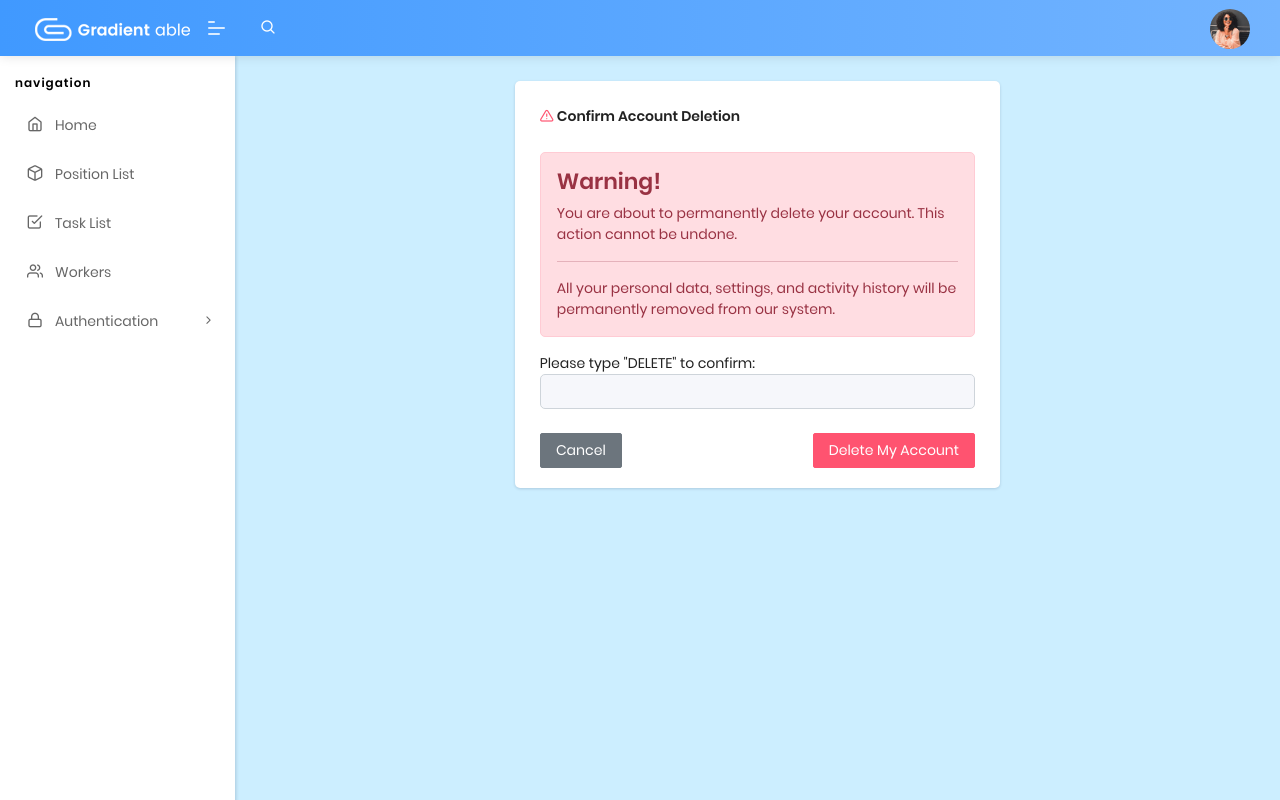
After one commit to Ppllupold/ITCompanyTaskManager, a Django app: page /workers/1/delete/ in a window 1280 px wide. The commit adds this page. Run offline with Django 5.2, Linux system fonts and the light colour scheme; tables that the repository leaves empty hold one stand-in row (values such as "Sample post"); some libraries are stand-ins or nearby versions.

Commit message:
created profile delete view, implement logout

```diff
--- a/ITCompanyTaskManager/settings.py
+++ b/ITCompanyTaskManager/settings.py
@@ -139,3 +139,4 @@ INTERNAL_IPS = [
 AUTH_USER_MODEL = 'taskmanagerApp.Worker'
 
 LOGIN_REDIRECT_URL = "/"
+LOGOUT_REDIRECT_URL = "/accounts/login/"
--- a/taskmanagerApp/urls.py
+++ b/taskmanagerApp/urls.py
@@ -1,5 +1,6 @@
 from django.urls import path
-from taskmanagerApp.views import index, PositionListView, WorkerListView, WorkerDetailView, TaskDetailView, RegisterView
+from taskmanagerApp.views import index, PositionListView, WorkerListView, WorkerDetailView, TaskDetailView, \
+    RegisterView, WorkerDeleteView
 from .views import TaskListView
 
 urlpatterns = [
@@ -9,6 +10,7 @@ urlpatterns = [
     path("positions/", PositionListView.as_view(), name="position-list"),
     path("workers/", WorkerListView.as_view(), name="worker-list"),
     path("workers/<int:pk>/", WorkerDetailView.as_view(), name="worker-detail"),
+    path("workers/<int:pk>/delete/", WorkerDeleteView.as_view(), name="worker-delete"),
     path("tasks/<int:pk>/", TaskDetailView.as_view(), name="task-detail"),
 ]
 app_name = "taskManagerApp"
--- a/taskmanagerApp/views.py
+++ b/taskmanagerApp/views.py
@@ -1,4 +1,4 @@
-from django.contrib.auth.forms import UserCreationForm
+from django.contrib.auth.decorators import login_required
 from django.db.models import Count, Q
 from django.db.models.functions import Lower
 from django.shortcuts import render
@@ -9,6 +9,7 @@ from taskmanagerApp.forms import WorkerSearchForm, CustomUserCreationForm
 from taskmanagerApp.models import Task, Position, Worker
 
 
+@login_required
 def index(request):
     return render(request, "home/index.html")
 
@@ -96,6 +97,12 @@ class WorkerDetailView(generic.DetailView):
     ).select_related("position").prefetch_related("assigned_tasks", "teams")
 
 
+class WorkerDeleteView(generic.DeleteView):
+    model = Worker
+    template_name = "TMapp/worker_confirm_delete.html"
+    success_url = reverse_lazy("taskManagerApp:index")
+
+
 class RegisterView(generic.CreateView):
     model = Worker
     template_name = "registration/register.html"
--- /dev/null
+++ b/templates/TMapp/worker_confirm_delete.html
@@ -0,0 +1,41 @@
+{% extends "layouts/base.html" %}
+
+{% block title %}Confirm Account Deletion{% endblock %}
+
+{% block content %}
+  <div class="pcoded-main-container">
+    <div class="pcoded-content">
+      <div class="row">
+        <div class="col-md-6 mx-auto">
+          <div class="card">
+            <div class="card-header">
+              <h5><i class="feather icon-alert-triangle text-danger"></i> Confirm Account Deletion</h5>
+            </div>
+            <div class="card-body">
+              <div class="alert alert-danger" role="alert">
+                <h4 class="alert-heading">Warning!</h4>
+                <p>You are about to permanently delete your account. This action cannot be undone.</p>
+                <hr>
+                <p class="mb-0">All your personal data, settings, and activity history will be permanently removed from
+                  our system.</p>
+              </div>
+
+              <form method="post">
+                {% csrf_token %}
+                <div class="form-group">
+                  <label for="confirmation">Please type "DELETE" to confirm:</label>
+                  <input type="text" class="form-control" id="confirmation" name="confirmation" required>
+                </div>
+
+                <div class="d-flex justify-content-between mt-4">
+                  <a href="/" class="btn btn-secondary">Cancel</a>
+                  <button type="submit" class="btn btn-danger">Delete My Account</button>
+                </div>
+              </form>
+            </div>
+          </div>
+        </div>
+      </div>
+    </div>
+  </div>
+{% endblock %}
--- a/templates/includes/sidebar.html
+++ b/templates/includes/sidebar.html
@@ -1,4 +1,3 @@
-
 <!-- [ navigation menu ] start -->
 <nav class="pcoded-navbar menupos-fixed menu-light ">
   <div
@@ -18,38 +17,49 @@
               class="feather icon-box"></i></span><span class="pcoded-mtext">Position List</span></a>
         </li>
         <li class="nav-item">
-						<a href= "{% url "taskManagerApp:task-list" %}" class="nav-link "><span class="pcoded-micon"><i
+          <a href="{% url "taskManagerApp:task-list" %}" class="nav-link "><span class="pcoded-micon"><i
               class="feather icon-check-square"></i></span><span class="pcoded-mtext">Task List</span></a>
         </li>
         <li class="nav-item">
           <a href="{% url "taskmanager:worker-list" %}" class="nav-link "><span class="pcoded-micon"><i
               class="feather icon-users"></i></span><span class="pcoded-mtext">Workers</span></a>
         </li>
-					<li class="nav-item pcoded-menu-caption">
-						<label>Chart & Maps</label>
-					</li>
-					<li class="nav-item">
-						<a href="/chart-apex.html" class="nav-link "><span class="pcoded-micon"><i
-									class="feather icon-pie-chart"></i></span><span class="pcoded-mtext">Chart</span></a>
-					</li>
-					<li class="nav-item">
-						<a href="/map-google.html" class="nav-link "><span class="pcoded-micon"><i class="feather icon-map"></i></span><span
-								class="pcoded-mtext">Maps</span></a>
-					</li>
-					<li class="nav-item pcoded-menu-caption">
-						<label>Pages</label>
-					</li>
         <li class="nav-item pcoded-hasmenu">
           <a href="#" class="nav-link "><span class="pcoded-micon"><i class="feather icon-lock"></i></span><span
               class="pcoded-mtext">Authentication</span></a>
           <ul class="pcoded-submenu">
-							<li><a href= {% url 'taskManagerApp:register' %}>Sign up</a></li>
-							<li><a href={% url "login" %}>Sign in</a></li>
+            <li class="nav-item">
+              <form method="post" action="{% url 'logout' %}" class="d-inline">
+                {% csrf_token %}
+                <button type="submit" class="nav-link w-100 text-left border-0">
+                  <i class="feather icon-log-out"></i> Logout
+                </button>
+              </form>
+            </li>
+            <li class="nav-item">
+              <a id="delete-account" href="{% url 'taskManagerApp:worker-delete' pk=request.user.id %}">
+                <i class="feather icon-trash-2"></i> Delete account
+              </a>
+            </li>
           </ul>
         </li>
       </ul>
-
     </div>
   </div>
+
+  {% block stylesheets %}
+    <style>
+
+        #delete-account::before {
+            content: none !important;
+        }
+
+        #delete-account:hover {
+            color: red;
+            text-decoration: underline;
+            transition: 0.3s;
+        }
+    </style>
+  {% endblock %}
+
 </nav>
-	<!-- [ navigation menu ] end -->
```
Lines whose indentation alone changed are shown as unchanged.
